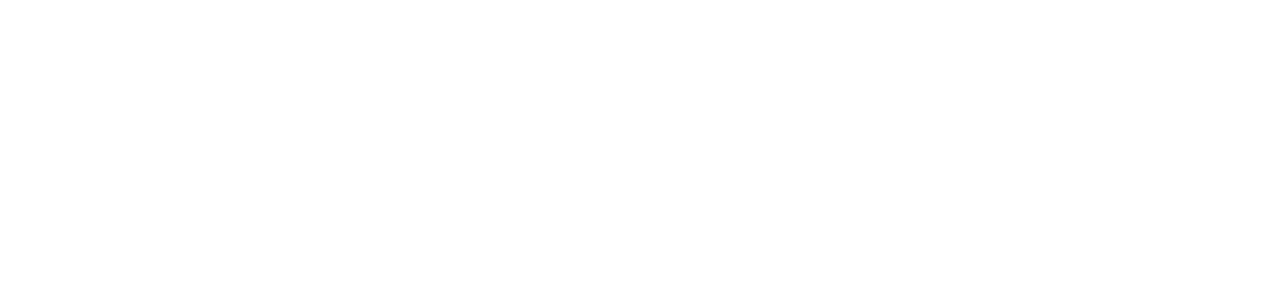
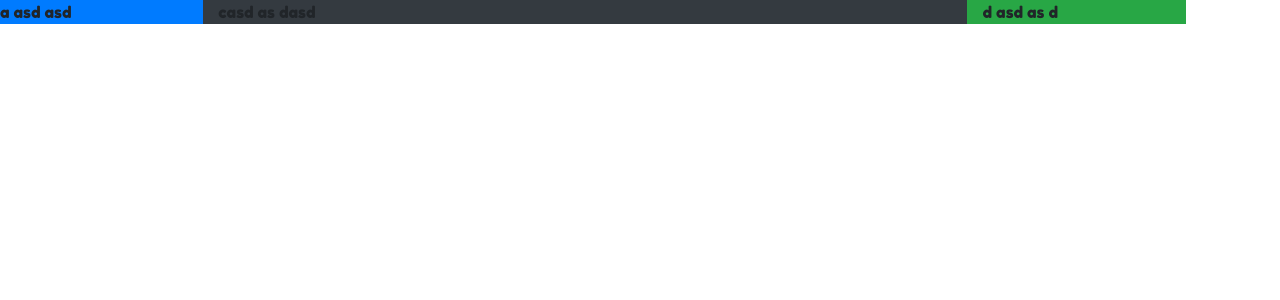
Before and after one commit to FanghanHu/Chirper, a React (Create React App) app in the folder client/: page /orderpage in a window 1280 px wide. Shown: the top 300 px of the page. Built offline with nearby package versions, Linux system fonts and the light colour scheme.

Commit message:
temp save

```diff
--- a/client/src/App.js
+++ b/client/src/App.js
@@ -5,12 +5,12 @@
 import {BrowserRouter as Router, Route} from "react-router-dom"
 import CustomerInfoForm from "./components/CustomerInfoForm";
 import MainMenu from "./components/MainMenu";
+import OrderPage from "./components/OrderPage";
 
 function App() {
   return (
     <>
       <Router>
-
         <Route path="/" exact>
           <div className="box1">
             <Wrapper/>
@@ -25,6 +25,9 @@
           <MainMenu />
         </Route>
 
+        <Route path="/orderpage" exact>
+          <OrderPage />
+        </Route>
       </Router>
     </>
   );
--- /dev/null
+++ b/client/src/components/OrderPage/index.js
@@ -0,0 +1,29 @@
+import React, { Component } from "react";
+
+class OrderPage extends Component {
+    constructor() {
+        super();
+        this.state = {
+            order: null,
+            server: null
+        }
+    }
+
+    render() {
+        return (
+            <div className="row">
+                <div className="col-2 bg-primary">
+                    a asd asd
+                </div>
+                <div className="col-7 bg-dark">
+                    casd as dasd
+                </div>
+                <div className="col-2 bg-success">
+                    d asd as d
+                </div>
+            </div>
+        );
+    }
+}
+
+export default OrderPage;
```
Also changed, not shown: client/src/components/MenuMainArea/index.js (added, +17 -0 lines), client/src/components/MenuSidebar/index.js (added, +17 -0 lines).
